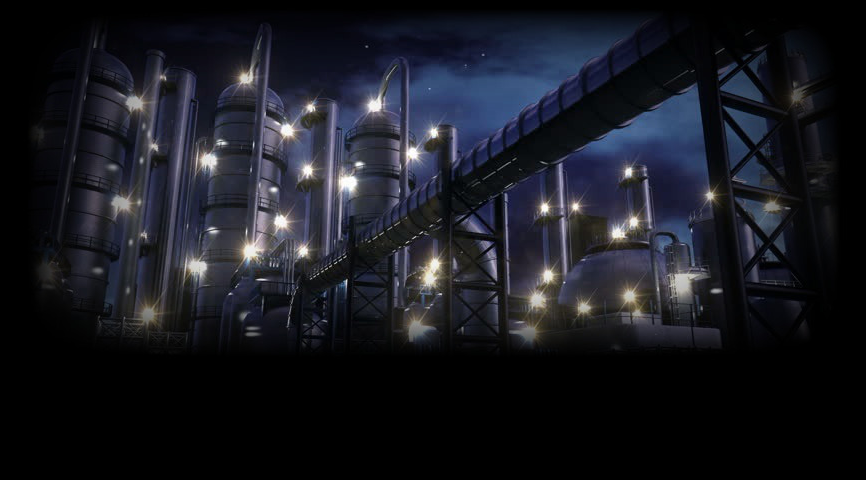
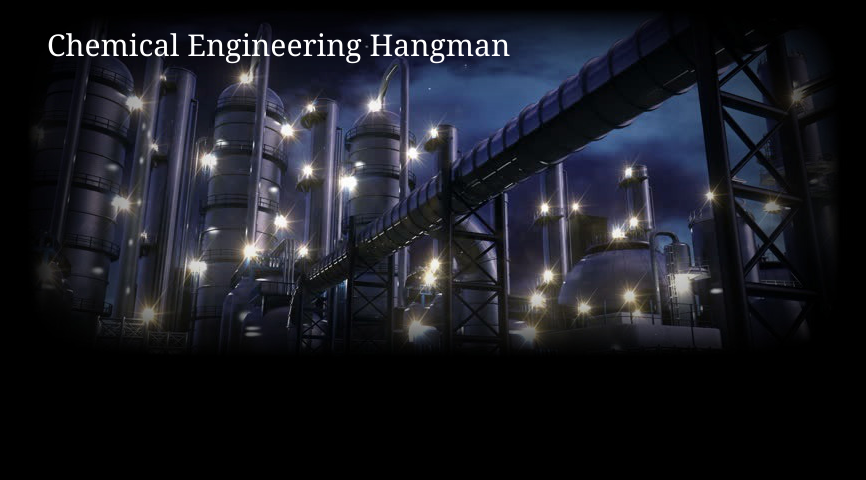
Before and after one commit to krizzm0/Hangman-Game, a plain HTML site: page index.html in a window 1280 px wide. Shown: the whole page, without its empty margins (207-1073 px from the left). Drawn offline with Linux system fonts and the light colour scheme.

Commit message:
finalized header

```diff
--- a/assets/css/style.css
+++ b/assets/css/style.css
@@ -1,15 +1,27 @@
+/* General */
 body {
 	background-color: #000;
-}
-
-header {
-	background-image: url("../images/banner.jpg");
-	background-repeat: no-repeat;
-	background-position: center;
-	height: 365px;
 }
 
 .container {
 	max-width: 852px;
 	margin: auto;
 }
+
+h1 {
+	font-size: 30px;
+	color: white;
+	font-family: "Noto Serif", serif;
+	position: absolute;
+	left: 40px;
+	top: 30px;
+}
+
+/* Header */
+header {
+	background-image: url("../images/banner.jpg");
+	background-repeat: no-repeat;
+	background-position: center;
+	height: 365px;
+	position: relative;
+}
--- a/index.html
+++ b/index.html
@@ -5,13 +5,13 @@
 	<meta charset="UTF-8">
 	<title>Chemical Engineering Hangman</title>
 	<link rel="stylesheet" type="text/css" href="assets/css/reset.css">
+	<link href="https://fonts.googleapis.com/css?family=Noto+Serif" rel="stylesheet">
 	<link rel="stylesheet" type="text/css" href="assets/css/style.css">
 </head>
 
 <body>
 	<header class="container">
-		<h1>Chemical Engineering</h1>
-		<h2>Hangman</h2>
+		<h1>Chemical Engineering Hangman</h1>
 	</header>
 
 	<section>
```
